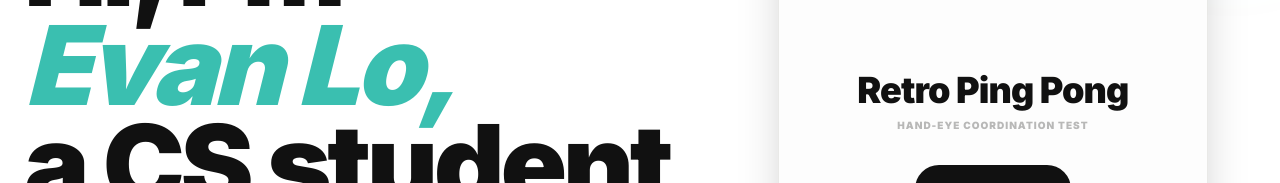
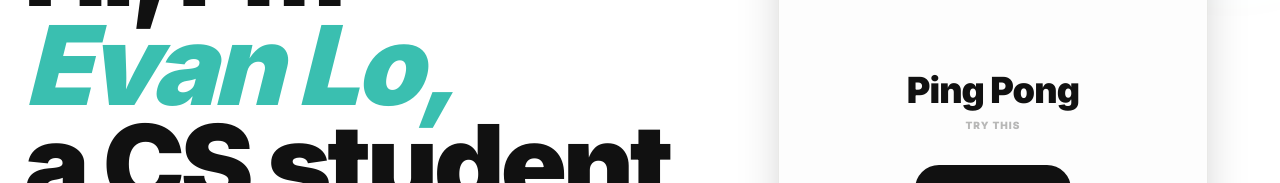
Before and after one commit to evan-2005/Evans-Portfolio, a React (Vite) app: page / in a window 1280 px wide. Shown: the part 287-470 px from the top of the page. Built offline with nearby package versions, Linux system fonts and the light colour scheme; no server answers.

Commit message:
fix_game_text_and_base_path

```diff
--- a/src/components/PingPong.tsx
+++ b/src/components/PingPong.tsx
@@ -171,10 +171,10 @@ export const PingPong = () => {
           ) : (
             <>
               <h3 className="text-4xl font-black text-primary mb-2">
-                {gameState === 'idle' ? 'Retro Ping Pong' : 'Game Paused'}
+                {gameState === 'idle' ? 'Ping Pong' : 'Game Paused'}
               </h3>
               <p className="text-[10px] uppercase font-black tracking-widest text-textMuted mb-8 opacity-60">
-                {gameState === 'idle' ? 'Hand-eye coordination test' : 'Hover back to resume'}
+                {gameState === 'idle' ? 'Try This' : 'Hover back to resume'}
               </p>
               <div className="flex gap-4">
                 <button
--- a/vite.config.ts
+++ b/vite.config.ts
@@ -4,5 +4,5 @@ import react from '@vitejs/plugin-react'
 // https://vitejs.dev/config/
 export default defineConfig({
   plugins: [react()],
-  base: '/Evans-Portfolio/',
+  base: '/Evans-Portfolio-/',
 })
```
